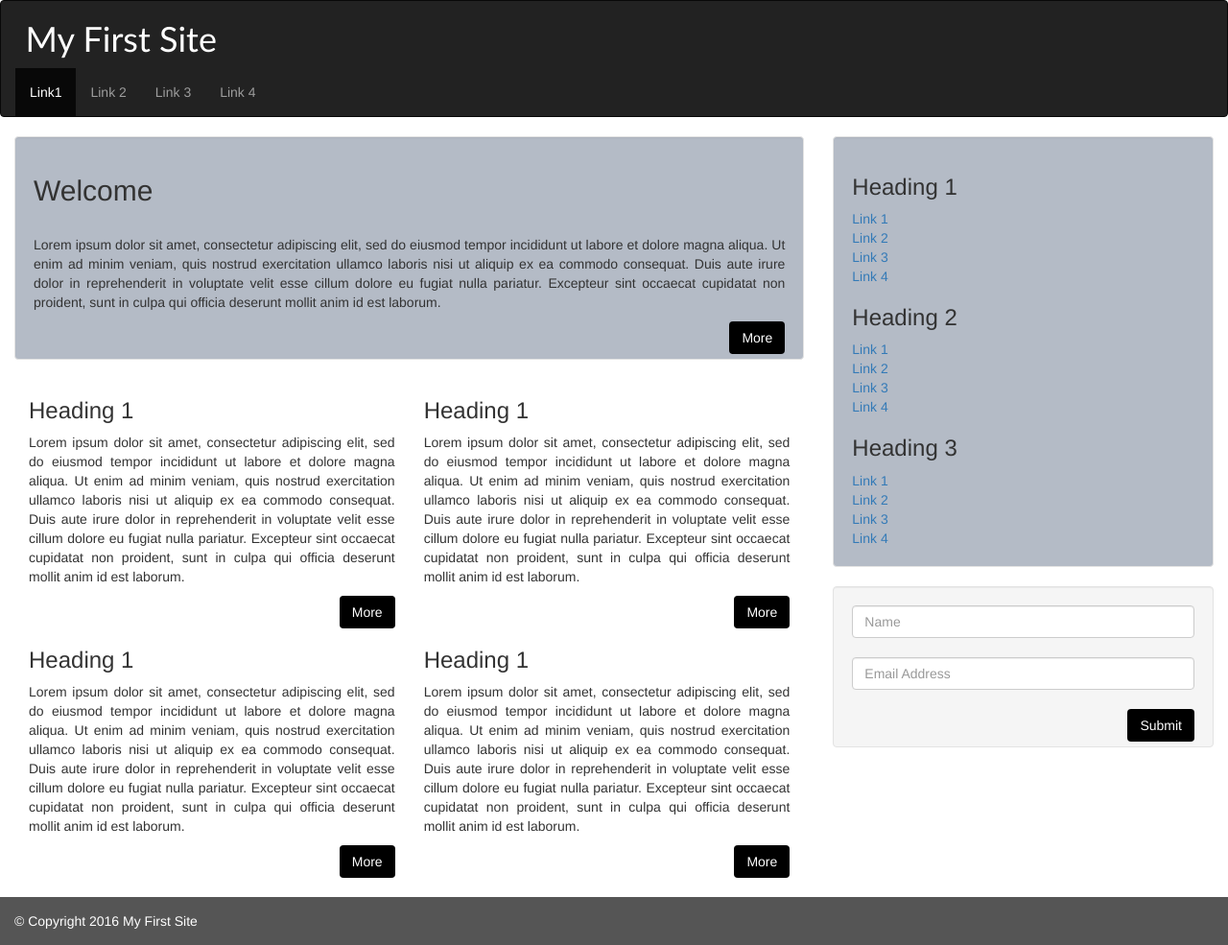
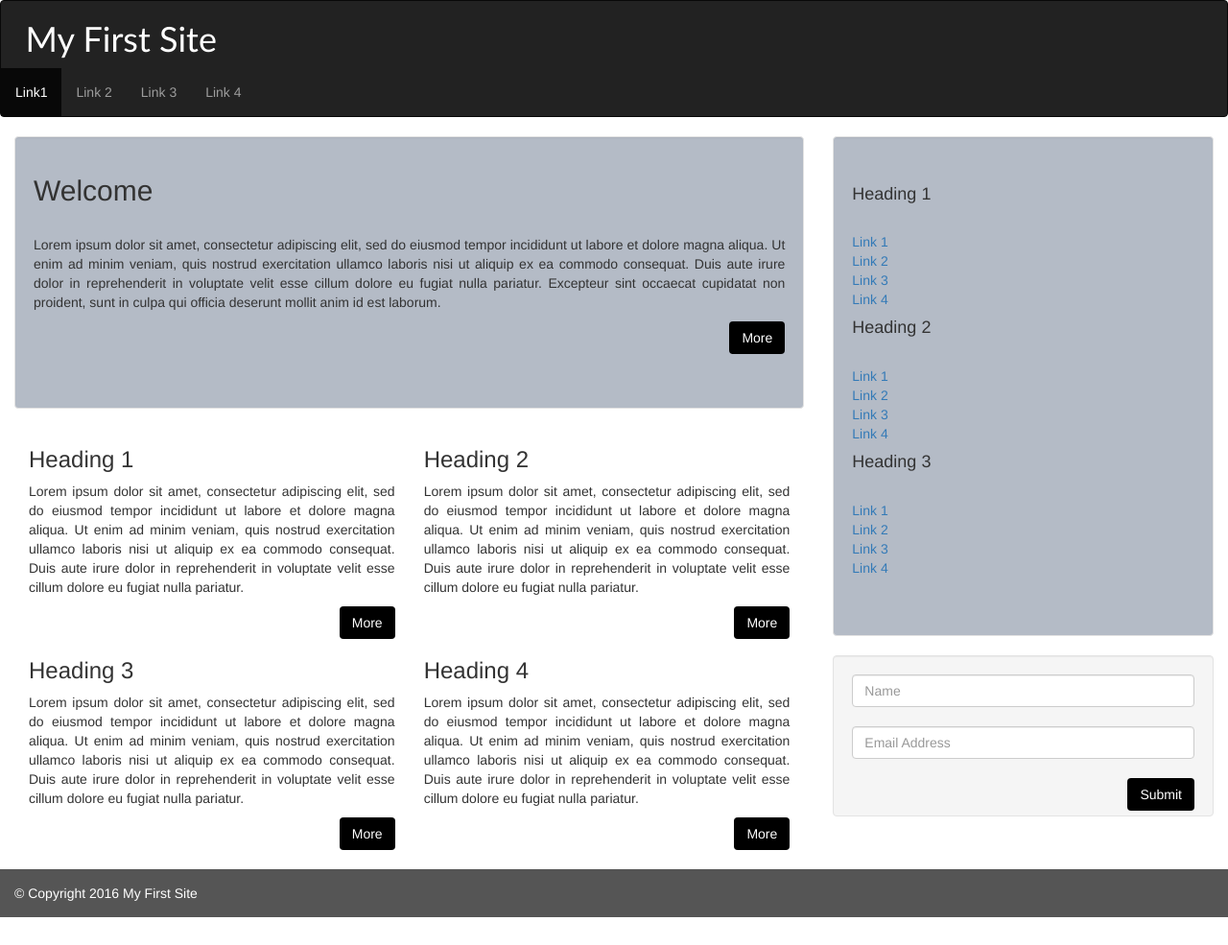
Before and after one commit to mohansarath/htmlcss, a plain HTML site: page index.html in a window 1280 px wide. Shown: the whole page at 96% size. After the commit the page ends 956 px from the top, so only its background shows below. Drawn offline with nearby package versions, Linux system fonts and the light colour scheme.

Commit message:
Update index.html

```diff
--- a/index.html
+++ b/index.html
@@ -11,63 +11,63 @@
         <nav class="navbar navbar-inverse">
             <div class="head"><h1>My First Site</h1>
             </div>
-            <div class="container-fluid">
+
               <ul class="nav navbar-nav">
                 <li class="active"><a href="#">Link1</a></li>
                 <li><a href="#">Link 2</a></li>
                 <li><a href="#">Link 3</a></li>
                 <li><a href="#">Link 4</a></li>
               </ul>
-            </div>
-          </nav>
+
+        </nav>
           <div class="row" >
               <div class="container-fluid">
                 <div class="col-sm-8">
-                    <div class="well" id="grey">
+                    <div class="well" id="grey" style="padding-bottom:70px">
                         <h2>Welcome</h2><br>
                        <p> Lorem ipsum dolor sit amet, consectetur adipiscing elit, sed do eiusmod tempor incididunt ut labore et dolore magna aliqua. Ut enim ad minim veniam, quis nostrud exercitation ullamco laboris nisi ut aliquip ex ea commodo consequat. Duis aute irure dolor in reprehenderit in voluptate velit esse cillum dolore eu fugiat nulla pariatur. Excepteur sint occaecat cupidatat non proident, sunt in culpa qui officia deserunt mollit anim id est laborum.</p>
                         <button type="button" class="btn">More</button><br>
                     </div>
                     <div class="col-sm-6">
                         <h3>Heading 1</h3>
-                        <p> Lorem ipsum dolor sit amet, consectetur adipiscing elit, sed do eiusmod tempor incididunt ut labore et dolore magna aliqua. Ut enim ad minim veniam, quis nostrud exercitation ullamco laboris nisi ut aliquip ex ea commodo consequat. Duis aute irure dolor in reprehenderit in voluptate velit esse cillum dolore eu fugiat nulla pariatur. Excepteur sint occaecat cupidatat non proident, sunt in culpa qui officia deserunt mollit anim id est laborum.</p>
+                        <p> Lorem ipsum dolor sit amet, consectetur adipiscing elit, sed do eiusmod tempor incididunt ut labore et dolore magna aliqua. Ut enim ad minim veniam, quis nostrud exercitation ullamco laboris nisi ut aliquip ex ea commodo consequat. Duis aute irure dolor in reprehenderit in voluptate velit esse cillum dolore eu fugiat nulla pariatur.</p>
                         <button type="button" class="btn">More</button><br>
                     </div>
                     <div class="col-sm-6">
-                        <h3>Heading 1</h3>
-                        <p> Lorem ipsum dolor sit amet, consectetur adipiscing elit, sed do eiusmod tempor incididunt ut labore et dolore magna aliqua. Ut enim ad minim veniam, quis nostrud exercitation ullamco laboris nisi ut aliquip ex ea commodo consequat. Duis aute irure dolor in reprehenderit in voluptate velit esse cillum dolore eu fugiat nulla pariatur. Excepteur sint occaecat cupidatat non proident, sunt in culpa qui officia deserunt mollit anim id est laborum.</p>
+                        <h3>Heading 2</h3>
+                        <p> Lorem ipsum dolor sit amet, consectetur adipiscing elit, sed do eiusmod tempor incididunt ut labore et dolore magna aliqua. Ut enim ad minim veniam, quis nostrud exercitation ullamco laboris nisi ut aliquip ex ea commodo consequat. Duis aute irure dolor in reprehenderit in voluptate velit esse cillum dolore eu fugiat nulla pariatur.</p>
                         <button type="button" class="btn">More</button><br>
                     </div>
                     <div class="col-sm-6">
-                        <h3>Heading 1</h3>
-                        <p> Lorem ipsum dolor sit amet, consectetur adipiscing elit, sed do eiusmod tempor incididunt ut labore et dolore magna aliqua. Ut enim ad minim veniam, quis nostrud exercitation ullamco laboris nisi ut aliquip ex ea commodo consequat. Duis aute irure dolor in reprehenderit in voluptate velit esse cillum dolore eu fugiat nulla pariatur. Excepteur sint occaecat cupidatat non proident, sunt in culpa qui officia deserunt mollit anim id est laborum.</p>
+                        <h3>Heading 3</h3>
+                        <p> Lorem ipsum dolor sit amet, consectetur adipiscing elit, sed do eiusmod tempor incididunt ut labore et dolore magna aliqua. Ut enim ad minim veniam, quis nostrud exercitation ullamco laboris nisi ut aliquip ex ea commodo consequat. Duis aute irure dolor in reprehenderit in voluptate velit esse cillum dolore eu fugiat nulla pariatur. </p>
                         <button type="button" class="btn">More</button><br>
                     </div>
                     <div class="col-sm-6">
-                        <h3>Heading 1</h3>
-                        <p> Lorem ipsum dolor sit amet, consectetur adipiscing elit, sed do eiusmod tempor incididunt ut labore et dolore magna aliqua. Ut enim ad minim veniam, quis nostrud exercitation ullamco laboris nisi ut aliquip ex ea commodo consequat. Duis aute irure dolor in reprehenderit in voluptate velit esse cillum dolore eu fugiat nulla pariatur. Excepteur sint occaecat cupidatat non proident, sunt in culpa qui officia deserunt mollit anim id est laborum.</p>
+                        <h3>Heading 4</h3>
+                        <p> Lorem ipsum dolor sit amet, consectetur adipiscing elit, sed do eiusmod tempor incididunt ut labore et dolore magna aliqua. Ut enim ad minim veniam, quis nostrud exercitation ullamco laboris nisi ut aliquip ex ea commodo consequat. Duis aute irure dolor in reprehenderit in voluptate velit esse cillum dolore eu fugiat nulla pariatur. </p>
                         <button type="button" class="btn">More</button><br>
                     </div>
                 </div>
                 <div class="col-sm-4">
-                    <div class="well" id="grey">
-                        <h3>Heading 1</h3>
+                    <div class="well" id="grey" style="padding-bottom:60px;padding-top:40px">
+                        <h4>Heading 1</h3><br>
                         <a href="#">Link 1</a><br>
                         <a href="#">Link 2</a><br>
                         <a href="#">Link 3</a><br>
                         <a href="#">Link 4</a><br>
-                        <h3>Heading 2</h3>
+                        <h4>Heading 2</h3><br>
                         <a href="#">Link 1</a><br>
                         <a href="#">Link 2</a><br>
                         <a href="#">Link 3</a><br>
                         <a href="#">Link 4</a><br>
-                        <h3>Heading 3</h3>
+                        <h4>Heading 3</h3><br>
                         <a href="#">Link 1</a><br>
                         <a href="#">Link 2</a><br>
                         <a href="#">Link 3</a><br>
                         <a href="#">Link 4</a><br>
                     </div>
-                    <div class="well">
+                    <div class="well" id="sub">
                         <input type="text" class="form-control" placeholder="Name"><br>
                         <input type="email" class="form-control" placeholder="Email Address"><br>
                         <button type="button" class="btn">Submit</button><br>
```
